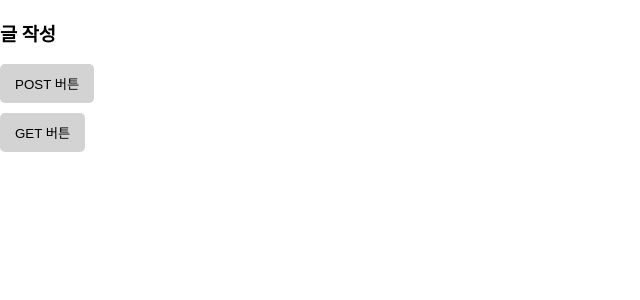
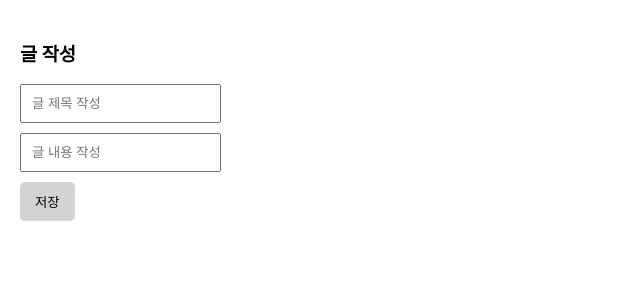
Before and after one commit to INDIRA-JE/next-board-study, a Next.js app: page /write in a window 1280 px wide. Shown: the top 300 px of the page, without its empty margins (0-640 px from the left). Built offline with nearby package versions, Linux system fonts and the light colour scheme.

Commit message:
글 작성기능 만들기 1 - write page 작성

```diff
--- a/app/write/page.js
+++ b/app/write/page.js
@@ -1,13 +1,19 @@
 export default function Write() {
   return (
-    <div>
+    <div className="p-20">
       <h3>글 작성</h3>
-      <form action="/api/test" method="POST">
+      <form action="api/post/new" method="POST">
+        <input name="title" placeholder="글 제목 작성" />
+        <input name="content" placeholder="글 내용 작성" />
+        <button type="submit">저장</button>
+      </form>
+
+      {/* <form action="/api/test" method="POST">
         <button type="submit">POST 버튼</button>
       </form>
       <form action="/api/test" method="GET">
         <button type="submit">GET 버튼</button>
-      </form>
+      </form> */}
     </div>
   );
 }
```
